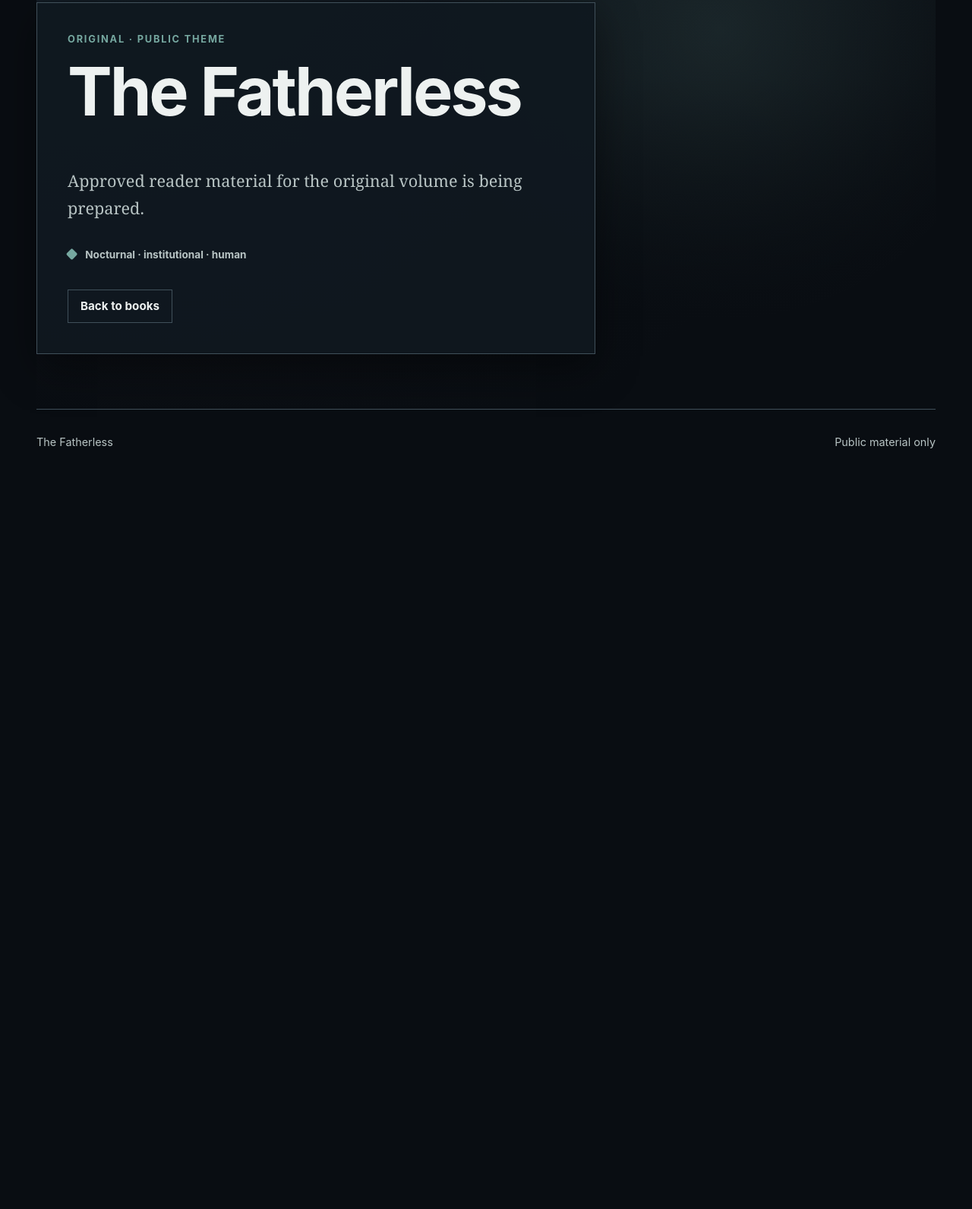
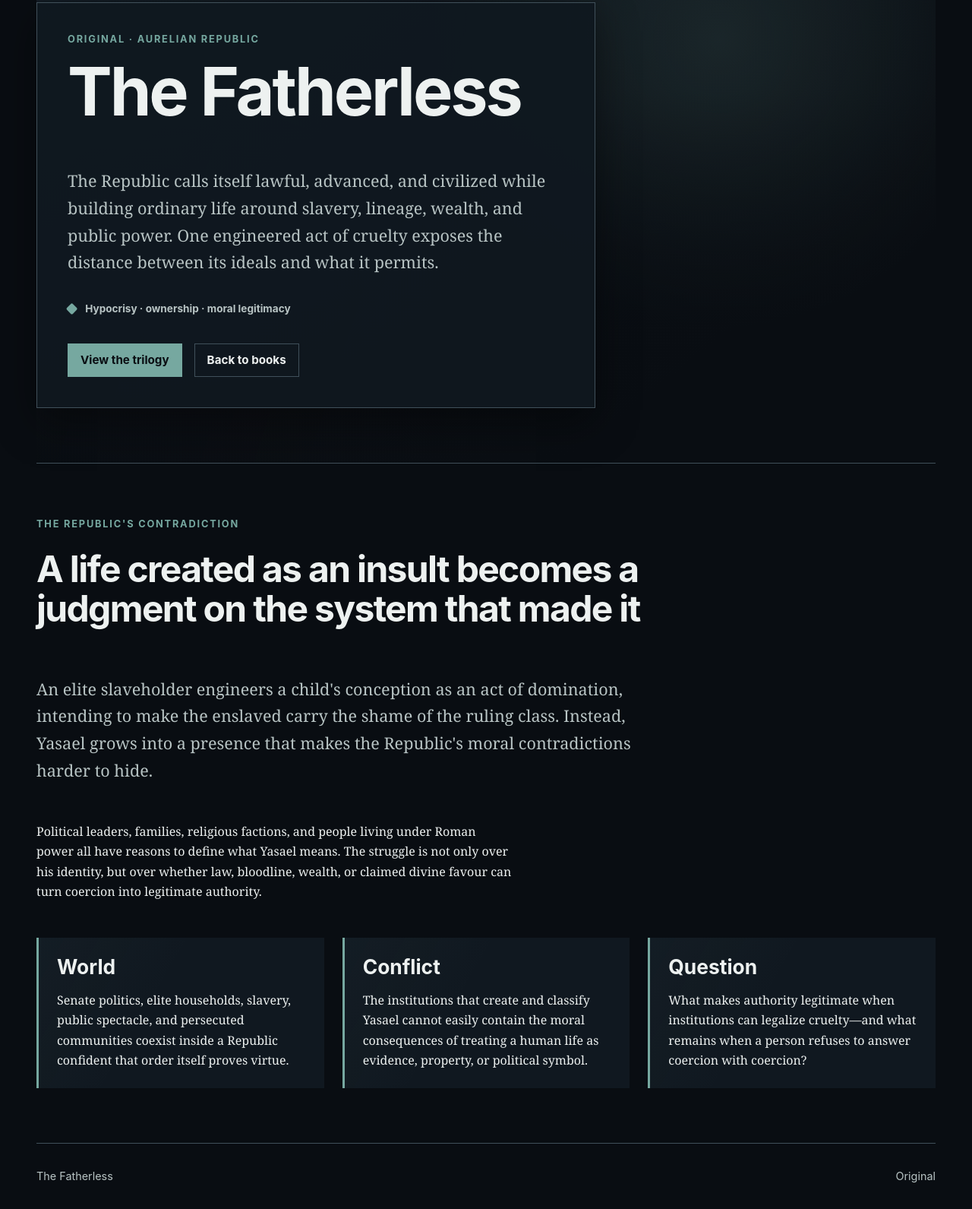
Before and after one commit to ryjen/the-fatherless-marketing, a website: page src/books/the-fatherless/index.html in a window 1280 px wide. Shown: the part 162-1753 px from the top of the page at 76% size. Before the commit the page ends 800 px from the top, so only its background shows below. Drawn offline with Linux system fonts and the light colour scheme.

Commit message:
Add public original overview

```diff
--- a/src/books/the-fatherless/index.html
+++ b/src/books/the-fatherless/index.html
@@ -4,14 +4,35 @@
   <meta charset="utf-8">
   <meta name="viewport" content="width=device-width, initial-scale=1">
   <title>The Fatherless · Original</title>
-  <meta name="description" content="Public placeholder for the original volume of The Fatherless trilogy.">
+  <meta name="description" content="In the Aurelian Republic, a child created through an act of domination becomes a moral challenge to a society built on law, lineage, wealth, and ownership.">
   <link rel="stylesheet" href="../../styles/base.v1.css">
   <link rel="stylesheet" href="../../styles/original.v1.css">
 </head>
 <body data-theme="original">
   <a class="skip-link" href="#main">Skip to main content</a>
   <header class="site-header"><a class="brand" href="../../">The Fatherless</a><nav class="primary-nav" aria-label="Primary"><ul><li><a href="../../">Home</a></li><li><a href="../" aria-current="page">Books</a></li><li><a href="../../characters/">Characters</a></li><li><a href="../../world/">World</a></li><li><a href="../../news/">News</a></li><li><a href="../../about/">About</a></li></ul></nav></header>
-  <main id="main"><section class="hero" aria-labelledby="page-title"><div class="hero__panel"><p class="eyebrow">Original · public theme</p><h1 id="page-title">The Fatherless</h1><p class="lede">Approved reader material for the original volume is being prepared.</p><p class="theme-mark">Nocturnal · institutional · human</p><div class="actions"><a class="button button--quiet" href="../">Back to books</a></div></div></section></main>
-  <footer class="site-footer"><span>The Fatherless</span><span>Public material only</span></footer>
+  <main id="main">
+    <section class="hero" aria-labelledby="page-title"><div class="hero__panel">
+      <p class="eyebrow">Original · Aurelian Republic</p>
+      <h1 id="page-title">The Fatherless</h1>
+      <p class="lede">The Republic calls itself lawful, advanced, and civilized while building ordinary life around slavery, lineage, wealth, and public power. One engineered act of cruelty exposes the distance between its ideals and what it permits.</p>
+      <p class="theme-mark">Hypocrisy · ownership · moral legitimacy</p>
+      <div class="actions"><a class="button" href="../../#trilogy">View the trilogy</a><a class="button button--quiet" href="../">Back to books</a></div>
+    </div></section>
+    <section class="section" aria-labelledby="original-overview">
+      <div class="section__intro">
+        <p class="eyebrow">The Republic's contradiction</p>
+        <h2 id="original-overview">A life created as an insult becomes a judgment on the system that made it</h2>
+        <p class="lede">An elite slaveholder engineers a child's conception as an act of domination, intending to make the enslaved carry the shame of the ruling class. Instead, Yasael grows into a presence that makes the Republic's moral contradictions harder to hide.</p>
+        <p>Political leaders, families, religious factions, and people living under Roman power all have reasons to define what Yasael means. The struggle is not only over his identity, but over whether law, bloodline, wealth, or claimed divine favour can turn coercion into legitimate authority.</p>
+      </div>
+      <div class="editorial-grid">
+        <article class="panel"><h3>World</h3><p>Senate politics, elite households, slavery, public spectacle, and persecuted communities coexist inside a Republic confident that order itself proves virtue.</p></article>
+        <article class="panel"><h3>Conflict</h3><p>The institutions that create and classify Yasael cannot easily contain the moral consequences of treating a human life as evidence, property, or political symbol.</p></article>
+        <article class="panel"><h3>Question</h3><p>What makes authority legitimate when institutions can legalize cruelty—and what remains when a person refuses to answer coercion with coercion?</p></article>
+      </div>
+    </section>
+  </main>
+  <footer class="site-footer"><span>The Fatherless</span><span>Original</span></footer>
 </body>
 </html>
```
